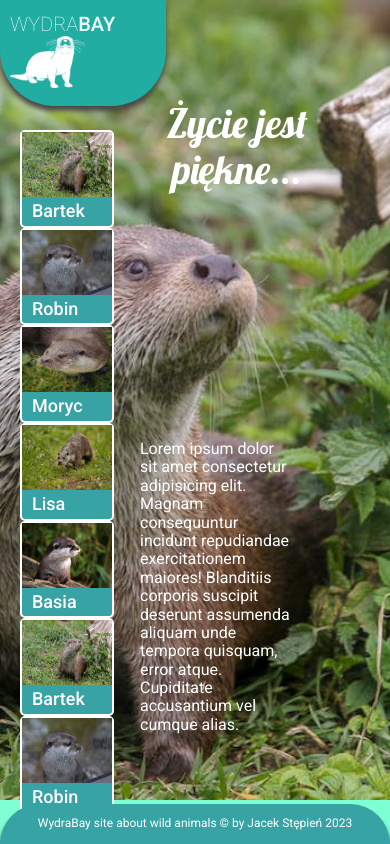
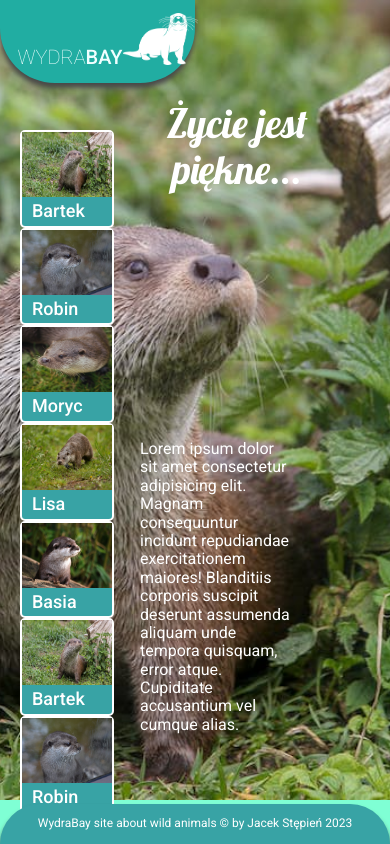
Before and after one commit to JackS86/WydraBay, a website: page index.html in a window 390 px wide. Shown: the top 844 px of the page. Drawn offline with nearby package versions, Linux system fonts and the light colour scheme.

Commit message:
responsive step1 update b

```diff
--- a/style2.css
+++ b/style2.css
@@ -137,7 +137,7 @@ footer p {
     position: fixed;
 
      background-color: rgb(33, 173, 162);
-     width:42.5%;
+     width:50%;
      height: auto;
     text-transform: uppercase;
      color: azure;
```
